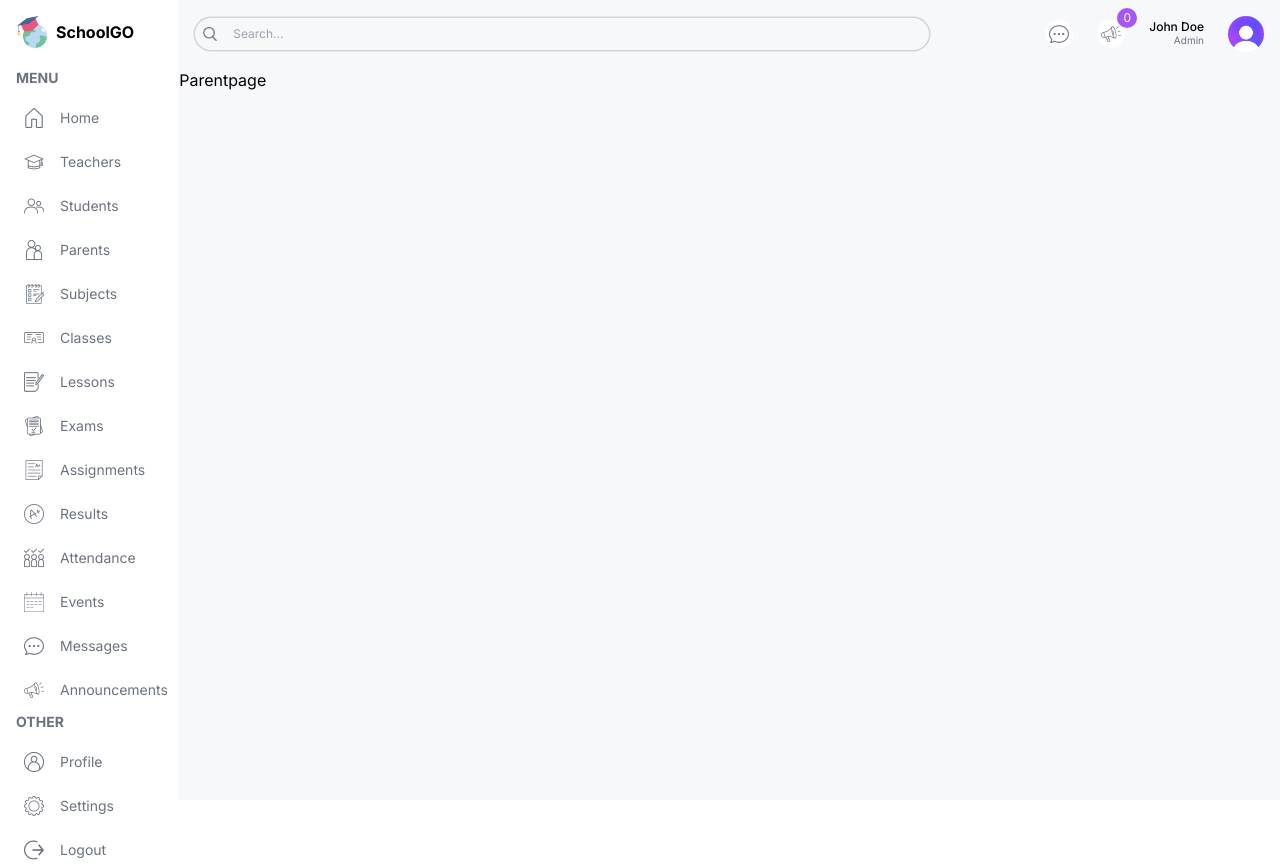
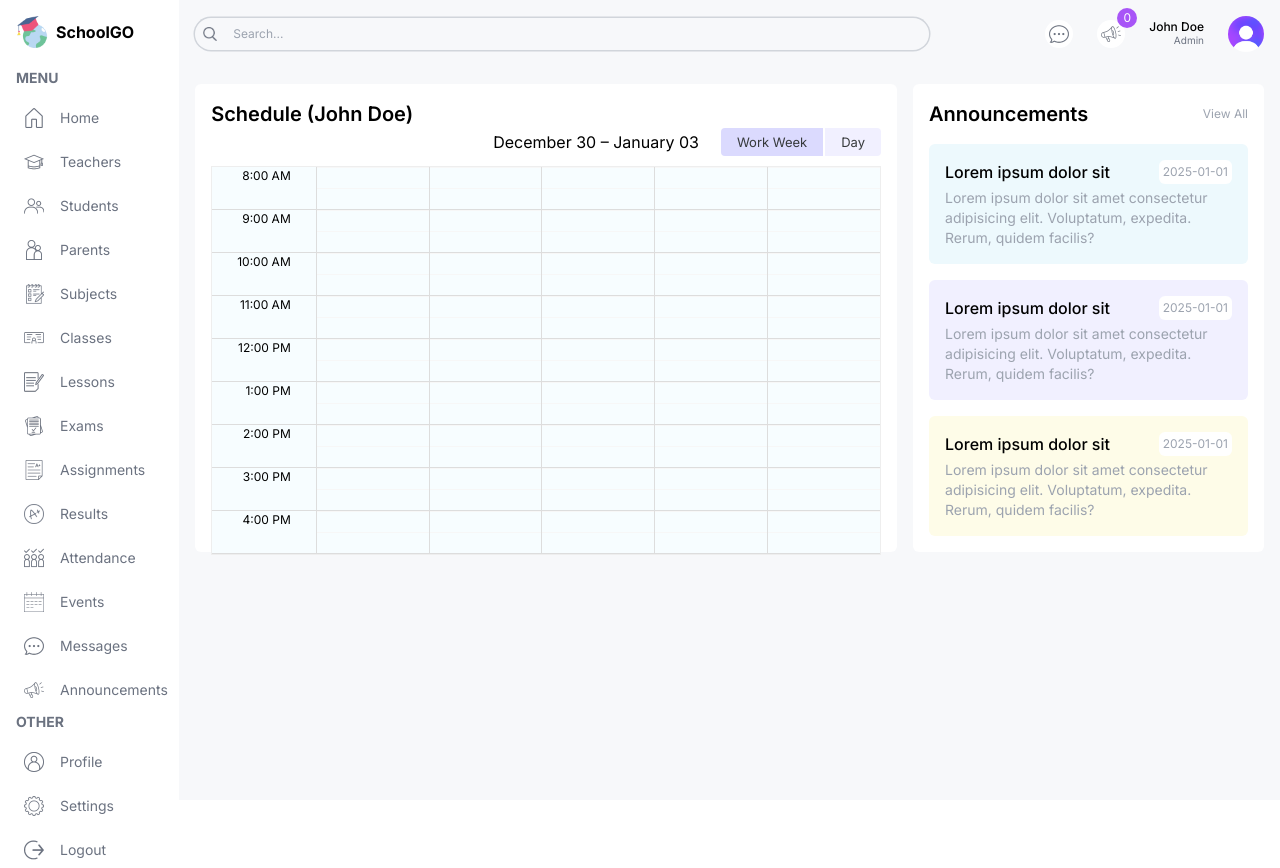
Before and after one commit to AishikDasgupta/school-managment-system, a Next.js app: page /parent in a window 1280 px wide. Built offline with nearby package versions, Linux system fonts and the light colour scheme.

Commit message:
SchoolGo-1.0.2

```diff
--- a/src/app/(dashboard)/parent/page.tsx
+++ b/src/app/(dashboard)/parent/page.tsx
@@ -1,7 +1,22 @@
-const Parentpage = () => {
+import Announcements from "@/components/Announcements";
+import BigCalendar from "@/components/BigCalender";
+
+const ParentPage = () => {
   return (
-    <div className=''>Parentpage</div>
-  )
-}
+    <div className="p-4 flex gap-4 flex-col xl:flex-row">
+      {/* LEFT */}
+      <div className="w-full xl:w-2/3">
+        <div className="h-full bg-white p-4 rounded-md">
+          <h1 className="text-xl font-semibold">Schedule (John Doe)</h1>
+          <BigCalendar/>
+        </div>
+      </div>
+      {/* RIGHT */}
+      <div className="w-full xl:w-1/3 flex flex-col gap-8">
+        <Announcements />
+      </div>
+    </div>
+  );
+};
 
-export default Parentpage
+export default ParentPage;
--- a/src/app/(dashboard)/teacher/page.tsx
+++ b/src/app/(dashboard)/teacher/page.tsx
@@ -1,7 +1,22 @@
-const Teacherpage = () => {
+import Announcements from "@/components/Announcements";
+import BigCalendar from "@/components/BigCalender";
+
+const TeacherPage = () => {
   return (
-    <div className=''>Teacherpage</div>
-  )
-}
+    <div className="p-4 flex gap-4 flex-col xl:flex-row">
+      {/* LEFT */}
+      <div className="w-full xl:w-2/3">
+        <div className="h-full bg-white p-4 rounded-md">
+          <h1 className="text-xl font-semibold">Schedule</h1>
+          <BigCalendar/>
+        </div>
+      </div>
+      {/* RIGHT */}
+      <div className="w-full xl:w-1/3 flex flex-col gap-8">
+        <Announcements />
+      </div>
+    </div>
+  );
+};
 
-export default Teacherpage
+export default TeacherPage;
```
